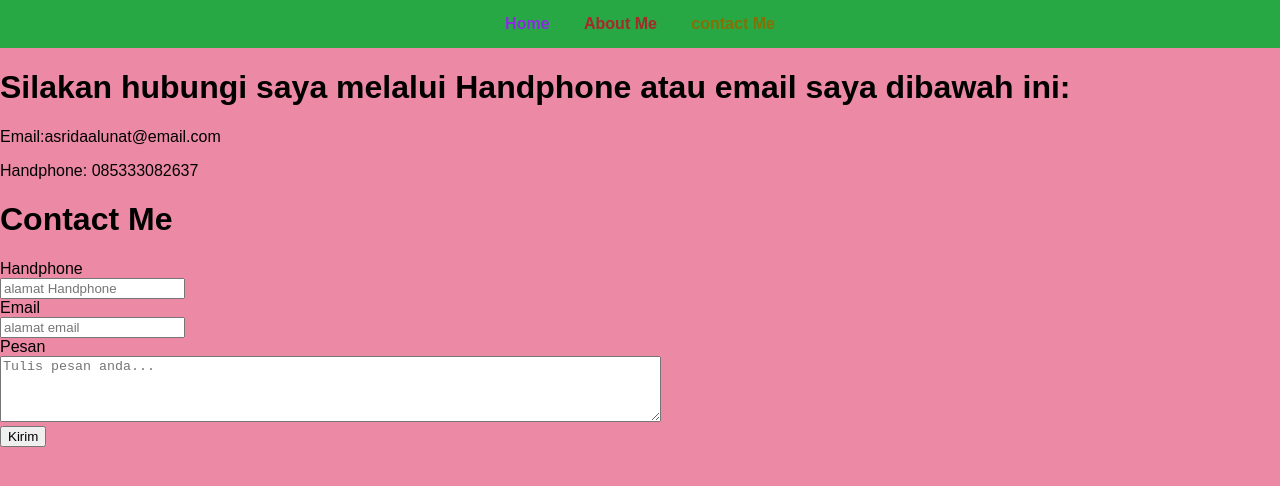
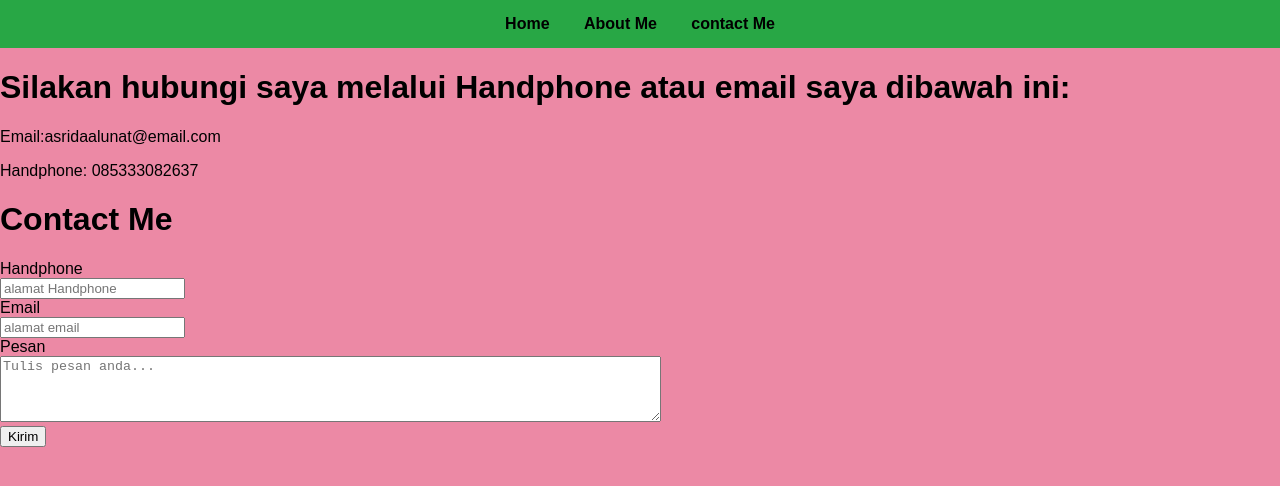
Before and after one commit to asridaalunat/webrandom, a plain HTML site: page webrandompedia-main/contact asrida.html in a window 1280 px wide. Drawn offline with Linux system fonts and the light colour scheme.

Commit message:
webrandom

```diff
--- a/webrandompedia-main/contact asrida.html
+++ b/webrandompedia-main/contact asrida.html
@@ -8,9 +8,9 @@
     </head>
 <body>
           <nav>
-              <a href="index.html" style="color: blueviolet;">Home</a>
-              <a href="asrida.html" style="color: brown;">About Me</a>
-              <a href="contact asrida.html" style="color: rgb(133, 112, 6);">contact Me</a>
+              <a href="index.html" style="color:black;">Home</a>
+              <a href="asrida.html" style="color:black;">About Me</a>
+              <a href="contact asrida.html" style="color:black;">contact Me</a>
           </nav>
 
       <h1>Silakan hubungi saya melalui Handphone atau email saya dibawah ini:</h1>
```
Also changed, not shown: webrandompedia-main/asrida.html (+3 -3 lines).
